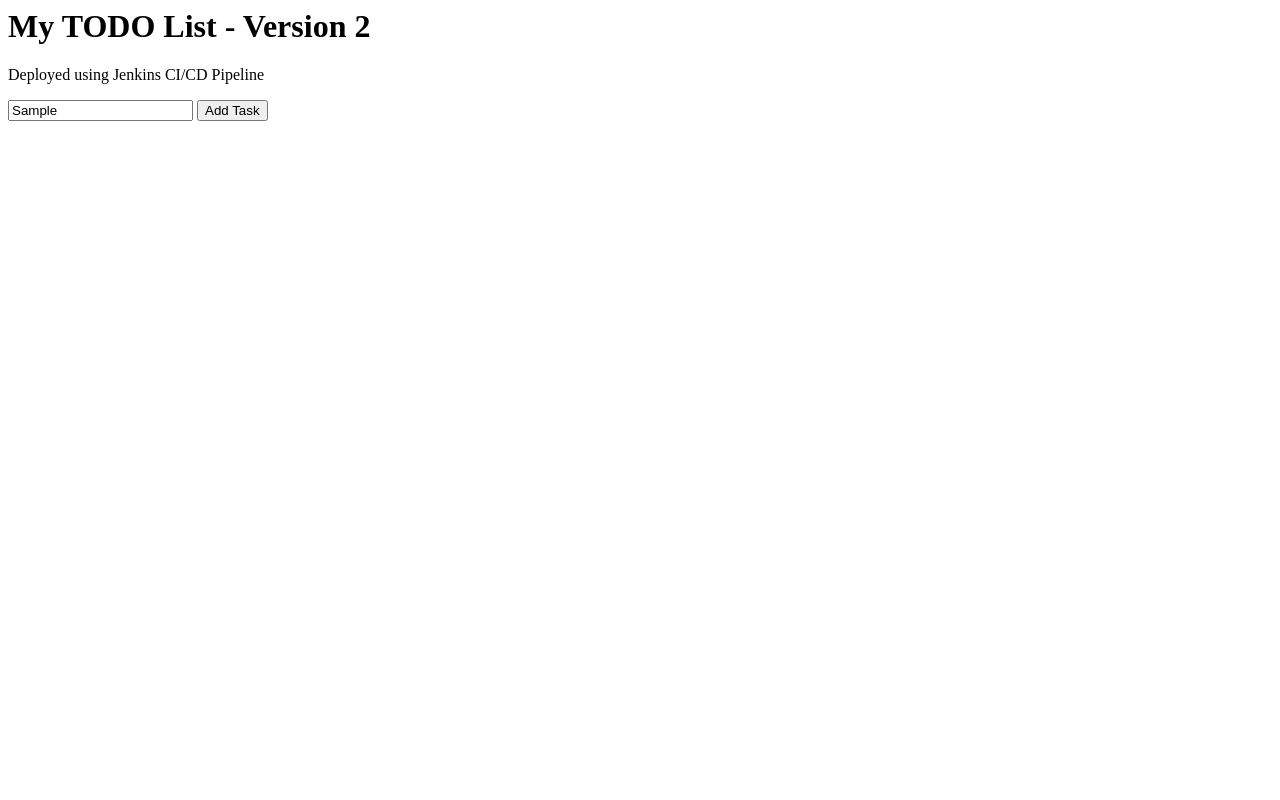
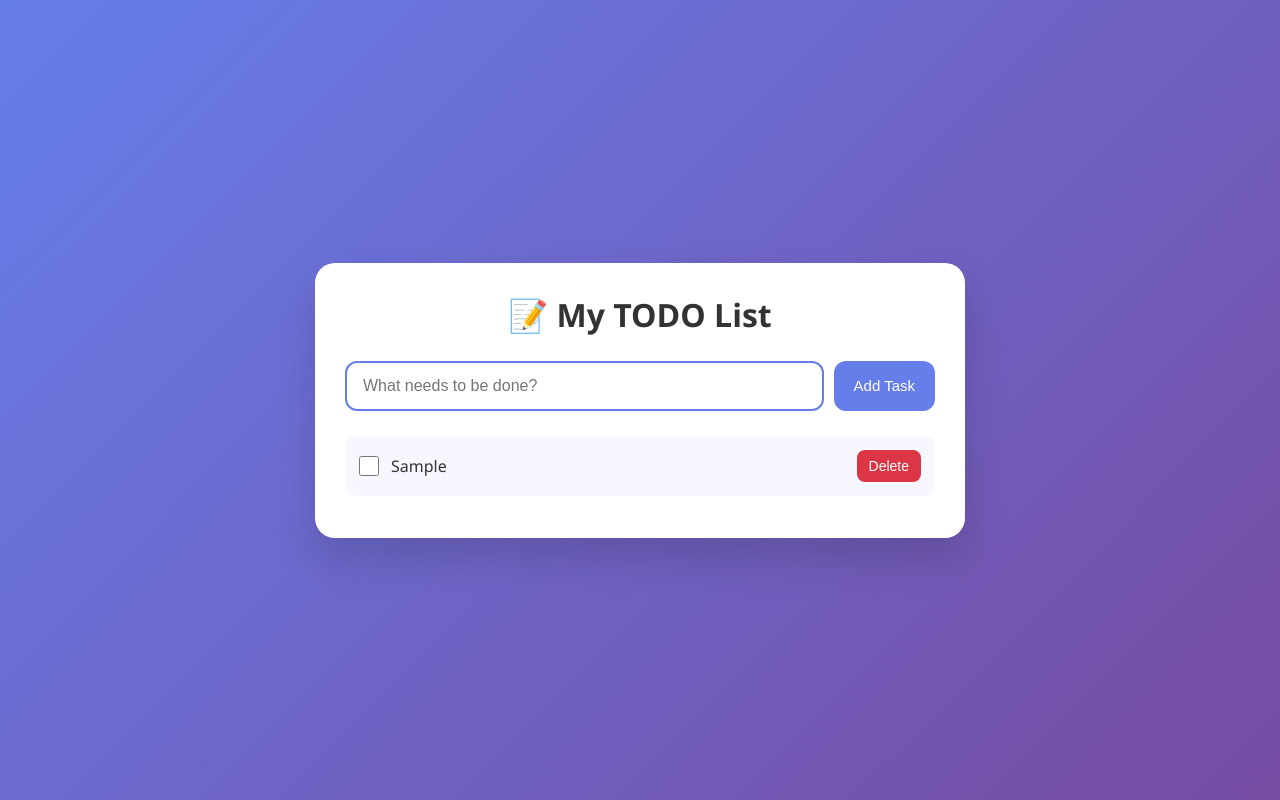
Before and after one commit to ArmaanShukla/newtasktwo, a plain HTML site: page index.html in a window 1280 px wide. Both pictures are taken after typing "Sample" into the empty fields and a click on the button "Add Task". Drawn offline with Linux system fonts and the light colour scheme.

Commit message:
Part 2 update - modified all files

```diff
--- a/index.html
+++ b/index.html
@@ -1,7 +1,14 @@
+<!DOCTYPE html>
+<html lang="en">
+<head>
+<meta charset="UTF-8">
+<meta name="viewport" content="width=device-width, initial-scale=1.0">
+<title>Modern TODO App</title>
+<link rel="stylesheet" href="style.css">
+</head>
+<body>
 <div class="container">
-<h1>My TODO List - Version 2</h1>
-<p>Deployed using Jenkins CI/CD Pipeline</p>
-
+<h1>📝 My TODO List</h1>
 <div class="todo-input">
 <input
 type="text"
@@ -13,3 +20,6 @@ placeholder="What needs to be done?"
 </div>
 <ul id="taskList"></ul>
 </div>
+<script src="script.js"></script>
+</body>
+</html>
--- a/script.js
+++ b/script.js
@@ -12,8 +12,19 @@ span.textContent = taskText;
 checkbox.addEventListener("change", () => {
 span.classList.toggle("completed", checkbox.checked);
 });
+const actions = document.createElement("div");
+actions.classList.add("actions");
+const deleteBtn = document.createElement("button");
+deleteBtn.textContent = "Delete";
+deleteBtn.classList.add("delete-btn");
+
+deleteBtn.addEventListener("click", () => {
+li.remove();
+});
+actions.appendChild(deleteBtn);
 li.appendChild(checkbox);
 li.appendChild(span);
+li.appendChild(actions);
 taskList.appendChild(li);
 }
 function addTask() {
--- a/style.css
+++ b/style.css
@@ -13,7 +13,6 @@ background: linear-gradient(
 #667eea 0%,
 #764ba2 100%
 );
-
 font-family: "Segoe UI", Tahoma, Geneva, Verdana, sans-serif;
 padding: 20px;
 }
@@ -34,6 +33,7 @@ font-size: 2rem;
 .todo-input {
 display: flex;
 gap: 10px;
+
 margin-bottom: 25px;
 }
 .todo-input input {
@@ -64,12 +64,12 @@ transform: translateY(-2px);
 #taskList {
 list-style: none;
 }
-
 .task {
 display: flex;
 align-items: center;
 gap: 12px;
 background: #f7f8ff;
+
 padding: 14px;
 margin-bottom: 12px;
 border-radius: 12px;
@@ -94,6 +94,26 @@ word-break: break-word;
 text-decoration: line-through;
 color: #9a9a9a;
 }
+.actions {
+display: flex;
+gap: 8px;
+}
+.delete-btn {
+border: none;
+border-radius: 8px;
+padding: 8px 12px;
+cursor: pointer;
+font-size: 14px;
+transition: 0.2s ease;
+
+}
+.delete-btn {
+background: #dc3545;
+color: white;
+}
+.delete-btn:hover {
+opacity: 0.9;
+}
 @media (max-width: 600px) {
 .todo-input {
 flex-direction: column;
@@ -104,4 +124,8 @@ width: 100%;
 .task {
 flex-wrap: wrap;
 }
+.actions {
+width: 100%;
+justify-content: flex-end;
 }
+}
```
